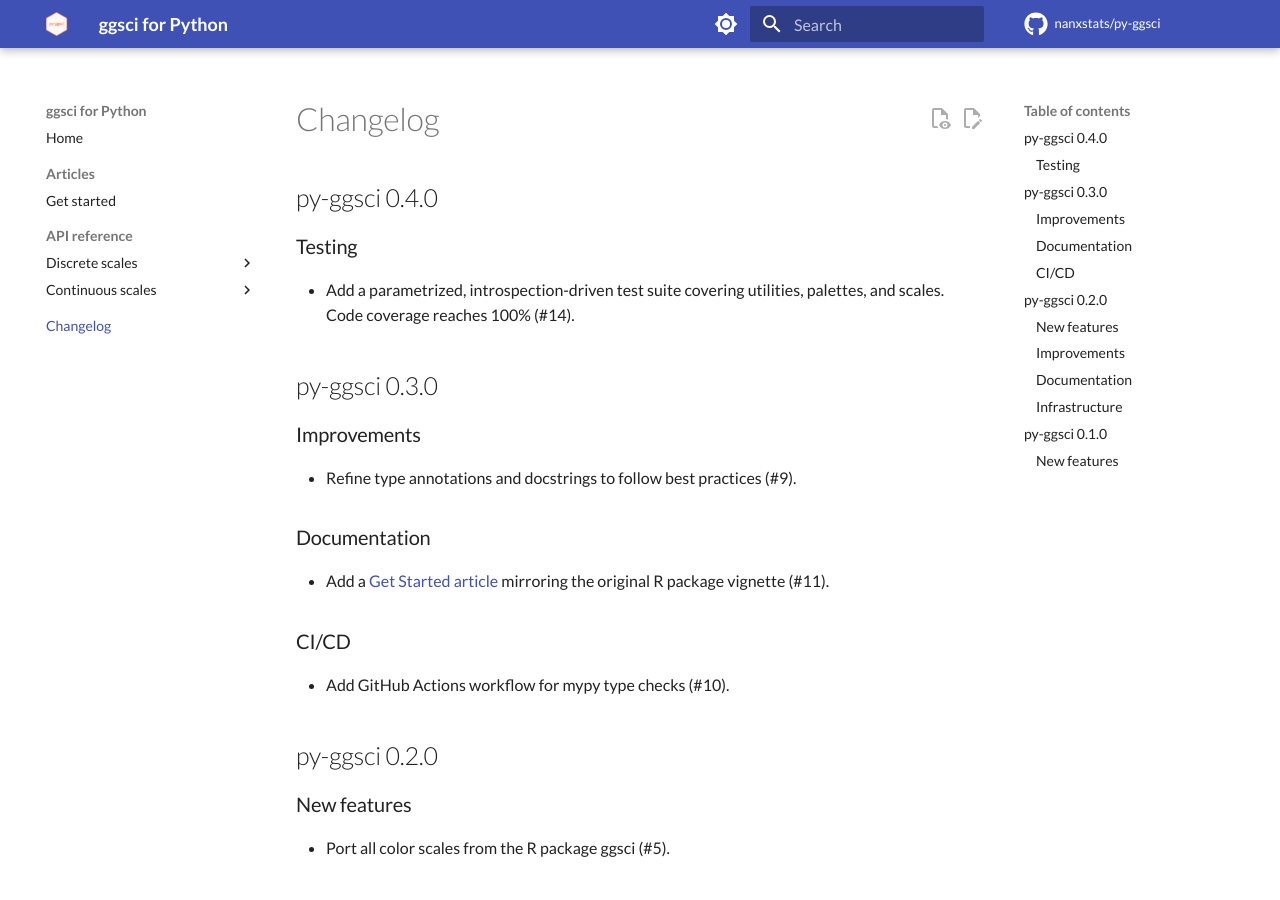
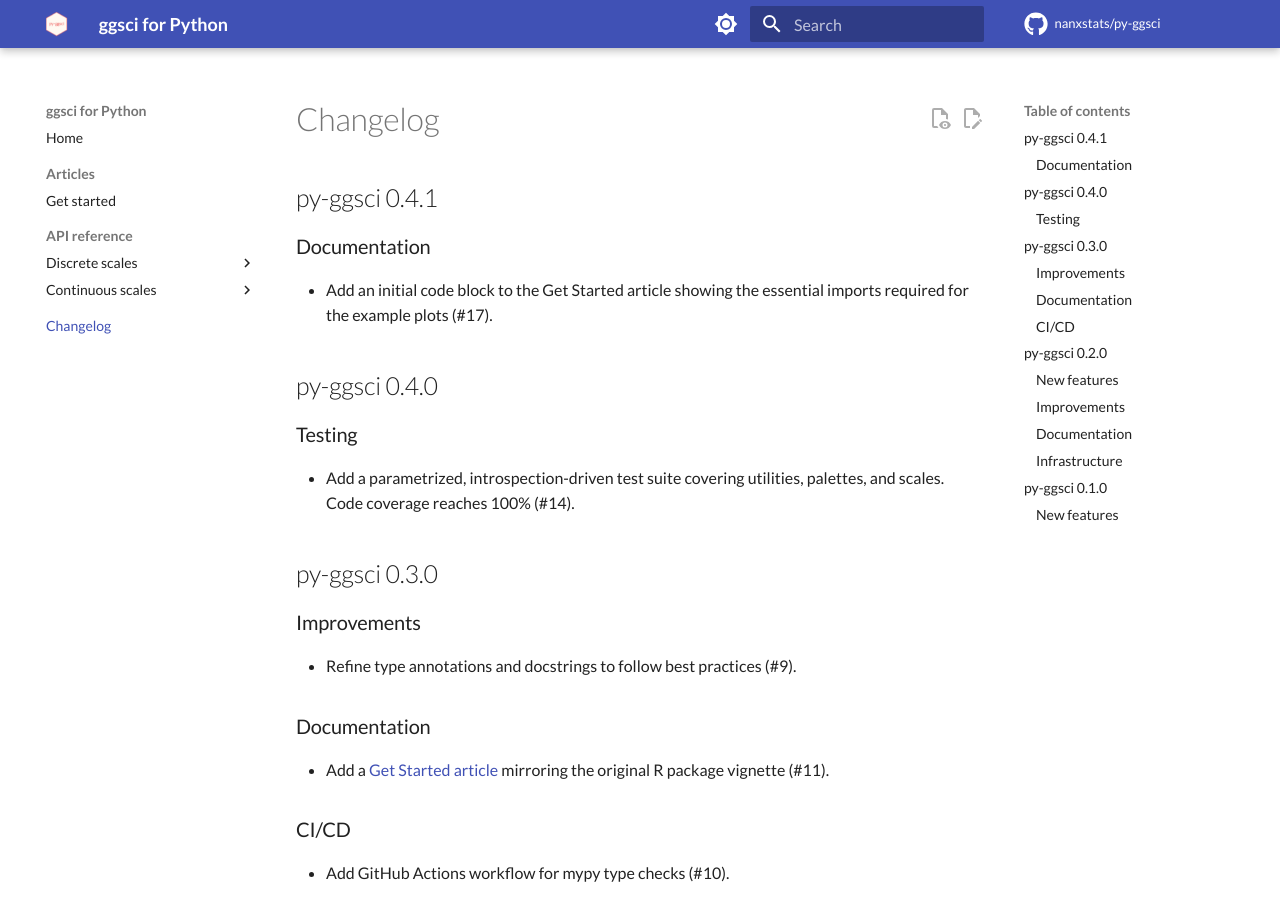
Before and after one commit to nanxstats/py-ggsci, an MkDocs documentation site: the page built from docs/changelog.md, in a window 1280 px wide and 900 px high. Built offline with MkDocs 1.6.1 and Material for MkDocs 9.7.7, drawn with Linux system fonts in a browser that asks for light colours; comment, search, counter and statistics services are not loaded.

Commit message:
Update changelog for v0.4.1

```diff
--- a/docs/changelog.md
+++ b/docs/changelog.md
@@ -1,4 +1,11 @@
 # Changelog
+
+## py-ggsci 0.4.1
+
+### Documentation
+
+- Add an initial code block to the Get Started article showing the
+  essential imports required for the example plots (#17).
 
 ## py-ggsci 0.4.0
 
```
Also changed, not shown: CHANGELOG.md (+7 -0 lines).
